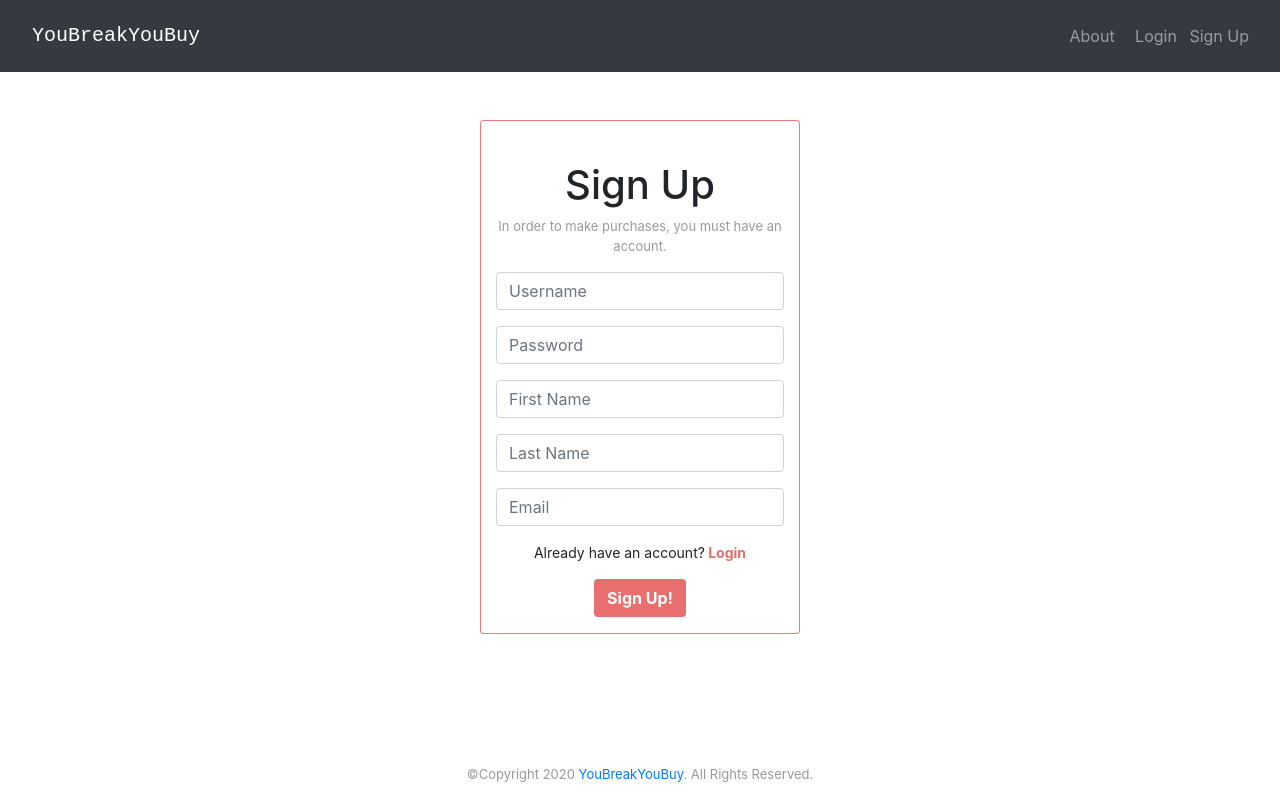
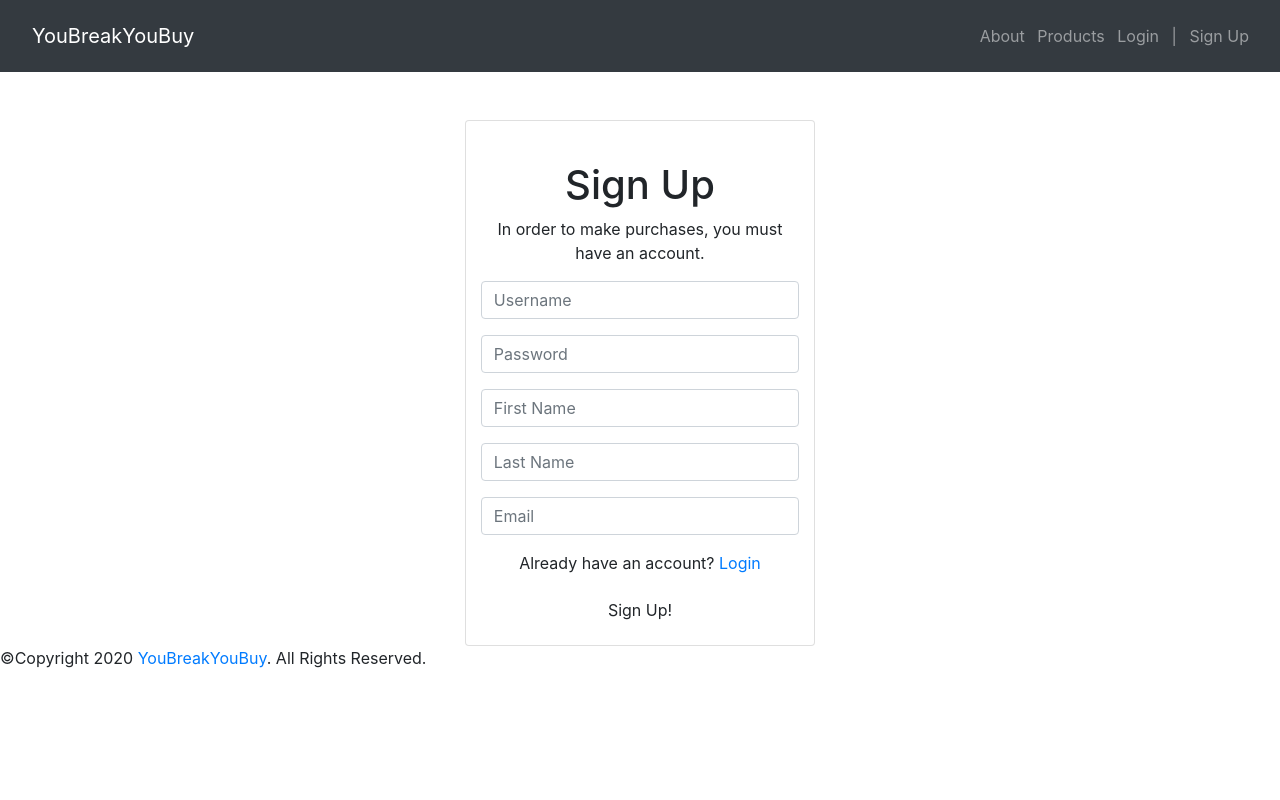
Before and after one commit to JustinsHub/YouBreakYouBuy, a Flask app: page /signup in a window 1280 px wide. Run offline with Flask 2, Linux system fonts and the light colour scheme; parts of the project's set-up code (start-up, migrations or seed data) failed here and were passed over.

Commit message:
added seed file and products route

```diff
--- a/YouBreakYouBuy/app.py
+++ b/YouBreakYouBuy/app.py
@@ -67,7 +67,7 @@
                                 password=form.password.data)
         if user:
             user_login(user)
-            flash('Successfully logged in!', 'success')
+            flash(f'You are now logged in as {user.username}!', 'success')
             return redirect('/profile')
         flash('Invalid Username/Password', 'danger')
     return render_template('users/login.html', form=form)
@@ -117,3 +117,8 @@
 @app.route('/about')
 def about_page():
     return render_template('/about-page.html')
+
+@app.route('/products')
+def product_page():
+    product = Product.query.all()
+    return render_template('products.html', products=product)
--- a/YouBreakYouBuy/templates/base.html
+++ b/YouBreakYouBuy/templates/base.html
@@ -17,16 +17,25 @@
                     <li class="navbar-text mr-2">
                         <a class="nav-link" href="{{url_for('about_page')}}">About</a>
                     </li>
+                    <li class="navbar-text">
+                        <a class="nav-link" href="{{url_for('product_page')}}">Products</a>
+                    </li>
                     {% if g.user %}
-                    <li class="navbar-text">
-                        <p>Hello, (<a href="{{url_for('user_page')}}">{{g.user.first_name}}</a>)!</p>
+                    <li class="navbar-text ml-2">
+                        <p>Hello, <a href="{{url_for('user_page')}}">{{g.user.first_name}}</a>!</p>
                     </li>
+                    <li class="navbar-text ml-2">
+                        |
+                        </li>
                     <li class="navbar-text ml-2">
                         <a class="nav-link" href="{{url_for('logout')}}">Sign Out</a>
                     </li>
                     {% else %}
                     <li class="navbar-text ml-2">
                         <a class="nav-link" href="{{url_for('login')}}">Login</a>
+                    </li>
+                    <li class="navbar-text ml-2">
+                    |
                     </li>
                     <li class="navbar-text ml-2">
                         <a class="nav-link" href="{{url_for('signup')}}">Sign Up</a>
--- a/YouBreakYouBuy/templates/users/signup.html
+++ b/YouBreakYouBuy/templates/users/signup.html
@@ -3,7 +3,7 @@
 
 {% block content %}
 <div class="text-center mt-5">
-<div class="container card border-card" style="width: 20rem;">
+<div class="container card border-card" style="width: 21.9rem;">
     <div class="card-body"></div>
     <h1>Sign Up</h1>
     <p id="signup-rules">In order to make purchases, you must have an account.</p>
```
Also changed, not shown: YouBreakYouBuy/templates/products.html (added, +12 -0 lines), YouBreakYouBuy/static/images/breakitproduct.png (added), YouBreakYouBuy/static/stylesheet/app.css (renamed from YouBreakYouBuy/static/app.css), 1 other file.
